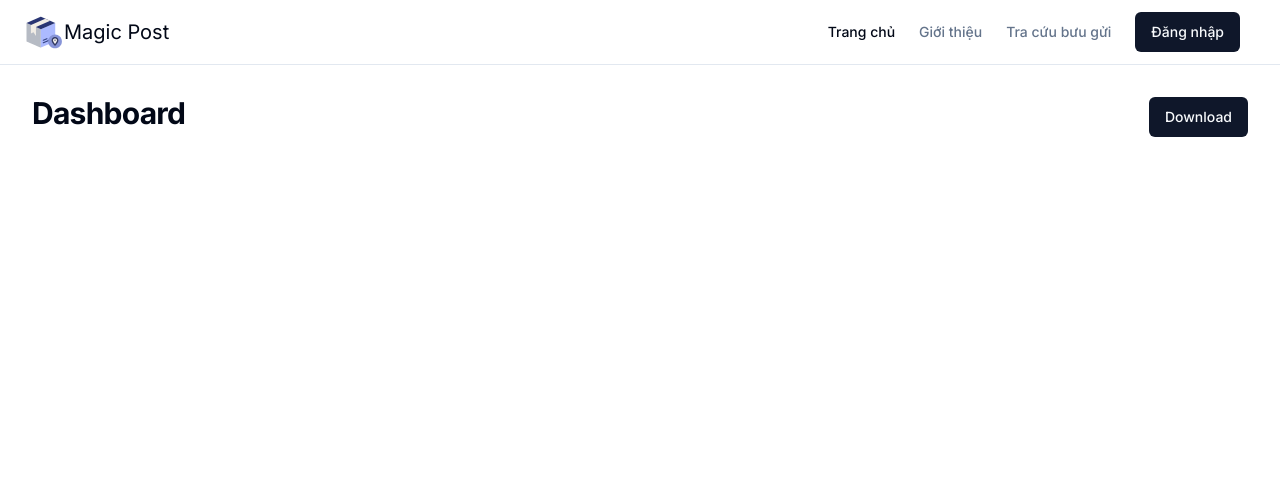
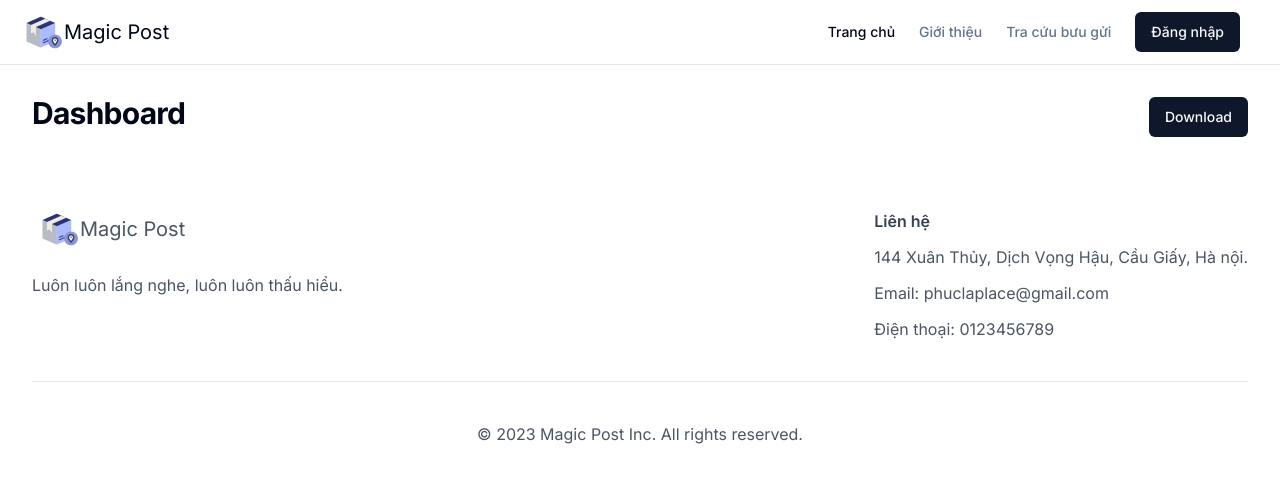
Before and after one commit to nmq2812/MagicPost, a Next.js app: page / in a window 1280 px wide. Shown: the top 482 px of the page. Built offline with nearby package versions, Linux system fonts and the light colour scheme.

Commit message:
feat: add footer and navbar

```diff
--- a/app/page.tsx
+++ b/app/page.tsx
@@ -2,6 +2,7 @@ import { Button } from '@/components/ui/button'
 
 import { MainNav } from '@/components/main-nav'
 import { Brand } from '@/components/brand'
+import { Footer } from '@/components/footer'
 
 export default function Home() {
     return (
@@ -26,6 +27,8 @@ export default function Home() {
                         </div>
                     </div>
                 </div>
+
+                <Footer></Footer>
             </div>
         </>
     )
--- /dev/null
+++ b/components/footer.tsx
@@ -0,0 +1,55 @@
+"use client"
+
+import { Brand } from "./brand"
+
+export function Footer() {
+
+    const footerNavs = [
+        {
+            href: 'javascript:void()',
+            name: 'Terms'
+        },
+        {
+            href: 'javascript:void()',
+            name: 'License'
+        },
+        {
+            href: 'javascript:void()',
+            name: 'Privacy'
+        },
+        {
+            href: 'javascript:void()',
+            name: 'About us'
+        }
+    ]
+
+    return (
+        <footer className="pt-10">
+            <div className="max-w-screen-xl mx-auto px-4 text-gray-600 md:px-8">
+                <div className="justify-between sm:flex">
+                    <div className="space-y-6">
+                        <Brand title="Magic Post" />
+                        <p className="max-w-md">
+                            Luôn luôn lắng nghe, luôn luôn thấu hiểu.
+                        </p>
+                    </div>
+                    <div className="">
+                        <p className="text-gray-700 font-semibold">Liên hệ</p>
+                        <div className="flex items-center gap-3 mt-3 sm:block">
+                            144 Xuân Thủy, Dịch Vọng Hậu, Cầu Giấy, Hà nội.
+                        </div>
+                        <div className="flex items-center gap-3 mt-3 sm:block">
+                            Email: <a href="mailto:phuclaplace@gmail.com">phuclaplace@gmail.com</a>
+                        </div>
+                        <div className="flex items-center gap-3 mt-3 sm:block">
+                            Điện thoại: <a href="tel:0123456789">0123456789</a>
+                        </div>
+                    </div>
+                </div>
+                <div className="mt-10 py-10 border-t md:text-center">
+                    <p>© 2023 Magic Post Inc. All rights reserved.</p>
+                </div>
+            </div>
+        </footer>
+    )
+}
--- a/package.json
+++ b/package.json
@@ -9,6 +9,7 @@
     "lint": "next lint"
   },
   "dependencies": {
+    "@radix-ui/react-icons": "^1.3.0",
     "@radix-ui/react-navigation-menu": "^1.1.4",
     "@radix-ui/react-slot": "^1.0.2",
     "class-variance-authority": "^0.7.0",
```
Also changed, not shown: 1 other file (tests, documents, lock files or other folders).
